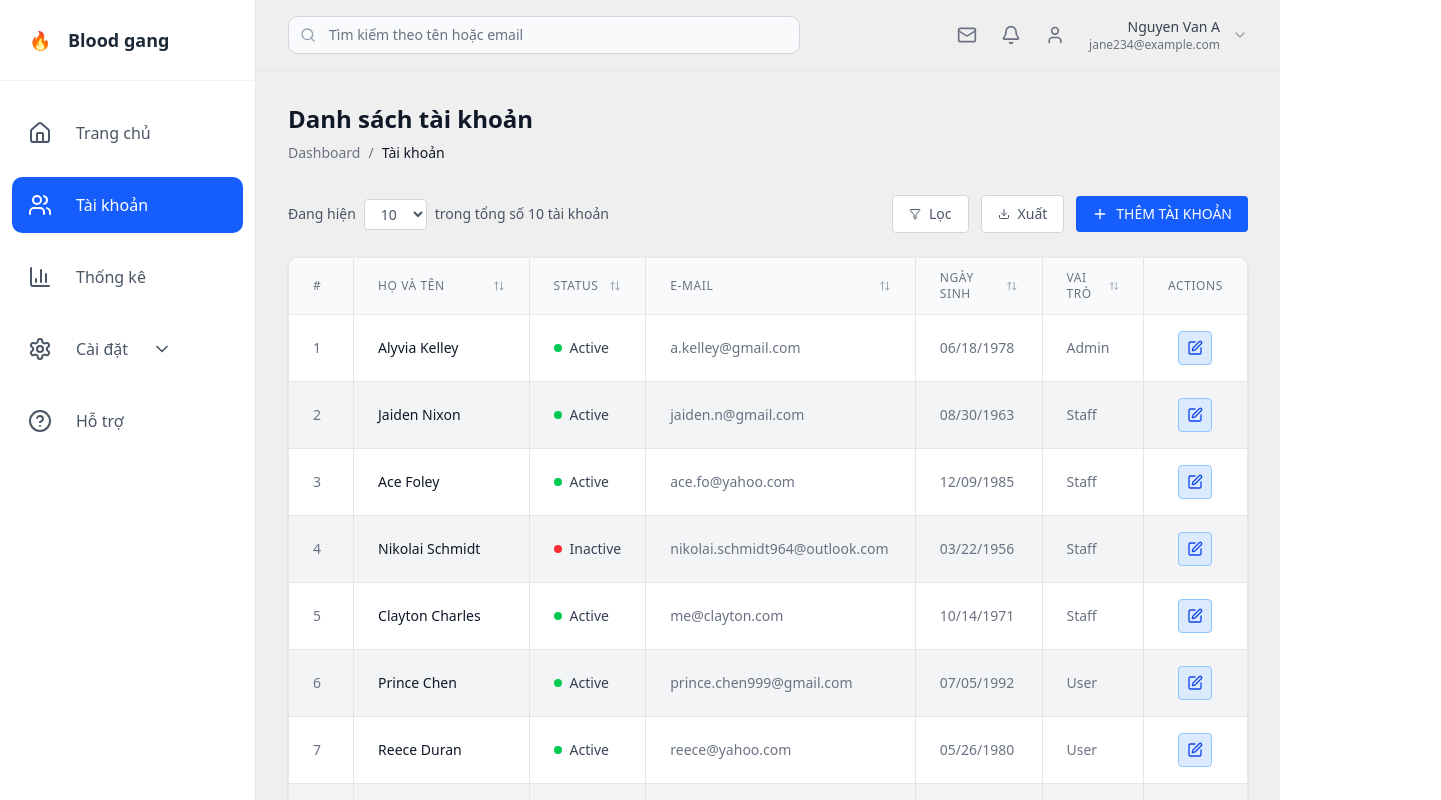
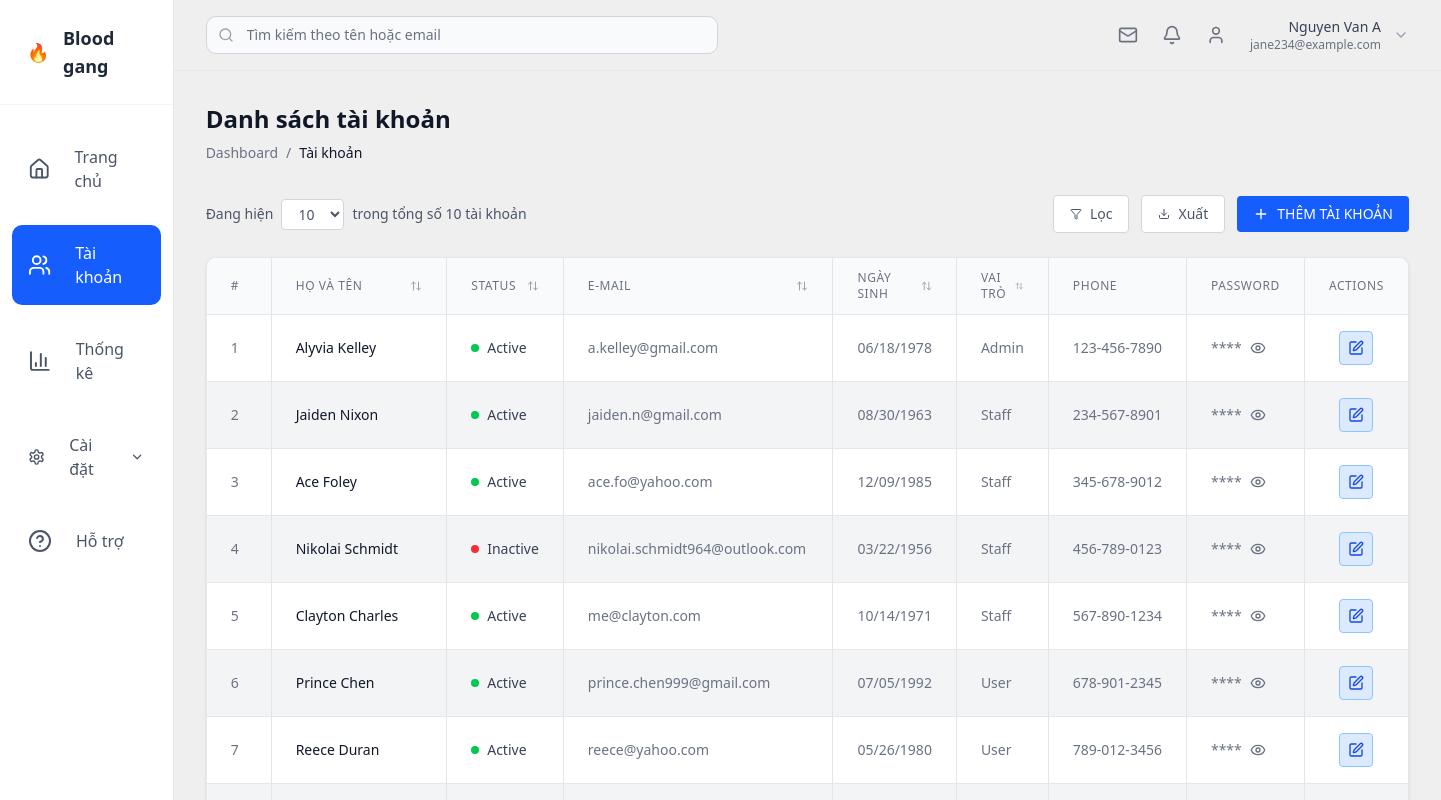
Before and after one commit to QuangWorkIT/BloodDonationSupportSystem_FE, a React (Vite) app: page /admin/accounts in a window 1280 px wide. Shown: the top 800 px of the page, 1441 px wide, since content can reach past the window. Built offline with nearby package versions, Linux system fonts and the light colour scheme.

Commit message:
refactor: add password and phone field to accounts

```diff
--- a/src/pages/Admin/AccountDashboard.tsx
+++ b/src/pages/Admin/AccountDashboard.tsx
@@ -16,6 +16,8 @@ import {
   Plus,
   ArrowDown,
   ArrowUp,
+  Eye,
+  EyeOff,
 } from "lucide-react";
 import AdminSidebar from "./AdminSidebar";
 import DatePicker from "@/components/ui/datepicker";
@@ -27,12 +29,15 @@ interface Account {
   email: string;
   birthDate: string;
   role: string;
+  phone: string;
+  password: string;
 }
 
 const AccountDashboard = () => {
   const [currentPage, setCurrentPage] = useState(1);
   const [rowsPerPage, setRowsPerPage] = useState(10);
   const [activeSidebarItem, setActiveSidebarItem] = useState("accounts");
+  const [showPassword, setShowPassword] = useState<Record<number, boolean>>({});
   const [accounts, setAccounts] = useState<Account[]>([
     {
       id: 1,
@@ -41,6 +46,8 @@ const AccountDashboard = () => {
       email: "a.kelley@gmail.com",
       birthDate: "06/18/1978",
       role: "Admin",
+      phone: "123-456-7890",
+      password: "password123",
     },
     {
       id: 2,
@@ -49,6 +56,8 @@ const AccountDashboard = () => {
       email: "jaiden.n@gmail.com",
       birthDate: "08/30/1963",
       role: "Staff",
+      phone: "234-567-8901",
+      password: "password234",
     },
     {
       id: 3,
@@ -57,6 +66,8 @@ const AccountDashboard = () => {
       email: "ace.fo@yahoo.com",
       birthDate: "12/09/1985",
       role: "Staff",
+      phone: "345-678-9012",
+      password: "password345",
     },
     {
       id: 4,
@@ -65,6 +76,8 @@ const AccountDashboard = () => {
       email: "nikolai.schmidt964@outlook.com",
       birthDate: "03/22/1956",
       role: "Staff",
+      phone: "456-789-0123",
+      password: "password456",
     },
     {
       id: 5,
@@ -73,6 +86,8 @@ const AccountDashboard = () => {
       email: "me@clayton.com",
       birthDate: "10/14/1971",
       role: "Staff",
+      phone: "567-890-1234",
+      password: "password567",
     },
     {
       id: 6,
@@ -81,6 +96,8 @@ const AccountDashboard = () => {
       email: "prince.chen999@gmail.com",
       birthDate: "07/05/1992",
       role: "User",
+      phone: "678-901-2345",
+      password: "password678",
     },
     {
       id: 7,
@@ -89,6 +106,8 @@ const AccountDashboard = () => {
       email: "reece@yahoo.com",
       birthDate: "05/26/1980",
       role: "User",
+      phone: "789-012-3456",
+      password: "password789",
     },
     {
       id: 8,
@@ -97,6 +116,8 @@ const AccountDashboard = () => {
       email: "anastasia.spring@mcdaniel2.com",
       birthDate: "02/11/1968",
       role: "User",
+      phone: "890-123-4567",
+      password: "password890",
     },
     {
       id: 9,
@@ -105,6 +126,8 @@ const AccountDashboard = () => {
       email: "Me.boyle@gmail.com",
       birthDate: "08/03/1974",
       role: "User",
+      phone: "901-234-5678",
+      password: "password901",
     },
     {
       id: 10,
@@ -113,6 +136,8 @@ const AccountDashboard = () => {
       email: "Kailee.thomas@gmail.com",
       birthDate: "11/28/1954",
       role: "User",
+      phone: "012-345-6789",
+      password: "password012",
     },
   ]);
 
@@ -135,8 +160,17 @@ const AccountDashboard = () => {
     email: "",
     birthDate: "",
     role: "User",
+    phone: "",
+    password: "",
   });
   const [validationErrors, setValidationErrors] = useState<Record<string, string>>({});
+
+  const togglePasswordVisibility = (id: number) => {
+    setShowPassword((prev) => ({
+      ...prev,
+      [id]: !prev[id],
+    }));
+  };
 
   // Filter and search logic
   const [sortConfig, setSortConfig] = useState<{
@@ -152,7 +186,8 @@ const AccountDashboard = () => {
       result = result.filter(
         (account) =>
           account.name.toLowerCase().includes(searchTerm.toLowerCase()) ||
-          account.email.toLowerCase().includes(searchTerm.toLowerCase())
+          account.email.toLowerCase().includes(searchTerm.toLowerCase()) ||
+          account.phone.toLowerCase().includes(searchTerm.toLowerCase())
       );
     }
 
@@ -167,17 +202,16 @@ const AccountDashboard = () => {
     }
 
     // Apply sorting
-    if (sortConfig.key) {
     result.sort((a, b) => {
-        if (a[sortConfig.key] < b[sortConfig.key]) {
+      const key = sortConfig.key as keyof Account;
+      if (a[key] < b[key]) {
         return sortConfig.direction === "ascending" ? -1 : 1;
       }
-        if (a[sortConfig.key] > b[sortConfig.key]) {
+      if (a[key] > b[key]) {
         return sortConfig.direction === "ascending" ? 1 : -1;
       }
       return 0;
     });
-    }
 
     return result;
   }, [accounts, searchTerm, filters, sortConfig]);
@@ -211,6 +245,8 @@ const AccountDashboard = () => {
       birthDate: account.birthDate,
       role: account.role,
       status: account.status,
+      phone: account.phone,
+      password: account.password,
     });
   };
 
@@ -255,6 +291,8 @@ const AccountDashboard = () => {
       email: "",
       birthDate: "",
       role: "User",
+      phone: "",
+      password: "",
     });
     setValidationErrors({});
   };
@@ -272,10 +310,27 @@ const AccountDashboard = () => {
       errors.email = "Invalid email format";
     }
 
+    if (!newAccount.birthDate.trim()) {
+      errors.birthDate = "Birth date is required";
+    }
+
+    if (!newAccount.phone.trim()) {
+      errors.phone = "Phone is required";
+    }
+
+    if (!newAccount.password.trim()) {
+      errors.password = "Password is required";
+    } else if (newAccount.password.length < 6) {
+      errors.password = "Password must be at least 6 characters";
+    }
+
     setValidationErrors(errors);
     return Object.keys(errors).length === 0;
   };
 
+  const handleBirthDateChange = (date: string) => {
+    setNewAccount((prev) => ({ ...prev, birthDate: date }));
+  };
   const handleNewAccountChange = (e: React.ChangeEvent<HTMLInputElement | HTMLSelectElement>) => {
     const { name, value } = e.target;
     setNewAccount((prev) => ({
@@ -310,6 +365,8 @@ const AccountDashboard = () => {
       email: "",
       birthDate: "",
       role: "User",
+      phone: "",
+      password: "",
     });
   };
 
@@ -321,6 +378,8 @@ const AccountDashboard = () => {
       email: "",
       birthDate: "",
       role: "User",
+      phone: "",
+      password: "",
     });
     setValidationErrors({});
   };
@@ -538,6 +597,12 @@ const AccountDashboard = () => {
                       <ArrowUpDown className="w-3 h-3 text-gray-400" />
                     </div>
                   </th>
+                  <th className="px-6 py-3 text-left text-xs font-medium text-gray-500 uppercase tracking-wider border-r">
+                    Phone
+                  </th>
+                  <th className="px-6 py-3 text-left text-xs font-medium text-gray-500 uppercase tracking-wider border-r">
+                    Password
+                  </th>
                   <th className="px-6 py-3 text-left text-xs font-medium text-gray-500 uppercase tracking-wider">
                     Actions
                   </th>
@@ -635,6 +700,62 @@ const AccountDashboard = () => {
                         )}
                       </td>
 
+                      {/* Phone */}
+                      <td className="px-6 py-4 whitespace-nowrap text-sm text-gray-500 border-r">
+                        {editingId === account.id ? (
+                          <input
+                            type="text"
+                            name="phone"
+                            value={editFormData.phone || ""}
+                            onChange={handleEditFormChange}
+                            className="border border-gray-300 rounded px-2 py-1 text-sm w-full"
+                          />
+                        ) : (
+                          account.phone
+                        )}
+                      </td>
+
+                      {/* Password */}
+                      <td className="px-6 py-4 whitespace-nowrap text-sm text-gray-500 border-r">
+                        {editingId === account.id ? (
+                          <div className="flex items-center">
+                            <input
+                              type={showPassword[account.id] ? "text" : "password"}
+                              name="password"
+                              value={editFormData.password || ""}
+                              onChange={handleEditFormChange}
+                              className="border border-gray-300 rounded px-2 py-1 text-sm w-full"
+                            />
+                            <button
+                              type="button"
+                              onClick={() => togglePasswordVisibility(account.id)}
+                              className="ml-2 text-gray-500 hover:text-blue-600"
+                            >
+                              {showPassword[account.id] ? (
+                                <EyeOff className="w-4 h-4" />
+                              ) : (
+                                <Eye className="w-4 h-4" />
+                              )}
+                            </button>
+                          </div>
+                        ) : (
+                          <div className="flex items-center">
+                            <span>{showPassword[account.id] ? account.password : "****"}</span>
+                            <button
+                              type="button"
+                              onClick={() => togglePasswordVisibility(account.id)}
+                              className="ml-2 text-gray-500 hover:text-blue-600"
+                            >
+                              {showPassword[account.id] ? (
+                                <EyeOff className="w-4 h-4" />
+                              ) : (
+                                <Eye className="w-4 h-4" />
+                              )}
+                            </button>
+                          </div>
+                        )}
+                      </td>
+
                       {/* Actions */}
                       <td className="px-6 py-4 whitespace-nowrap text-sm font-medium text-center">
                         {editingId === account.id ? (
@@ -667,7 +788,7 @@ const AccountDashboard = () => {
                   ))
                 ) : (
                   <tr>
-                    <td colSpan={7} className="px-6 py-4 text-center text-sm text-gray-500">
+                    <td colSpan={9} className="px-6 py-4 text-center text-sm text-gray-500">
                       Không tìm thấy tài khoản nào phù hợp
                     </td>
                   </tr>
@@ -792,12 +913,55 @@ const AccountDashboard = () => {
                 <label className="block text-sm font-medium text-gray-700 mb-1">Ngày sinh</label>
                 <DatePicker
                   value={newAccount.birthDate}
-                  onChange={handleNewAccountChange}
+                  onChange={handleBirthDateChange}
                   hasError={!!validationErrors.birthDate}
                   className={`w-full ${validationErrors.birthDate ? "border-red-500" : "border-gray-300"}`}
                 />
                 {validationErrors.birthDate && (
                   <p className="text-red-500 text-xs mt-1">{validationErrors.birthDate}</p>
+                )}
+              </div>
+
+              <div>
+                <label className="block text-sm font-medium text-gray-700 mb-1">Phone</label>
+                <input
+                  type="text"
+                  name="phone"
+                  value={newAccount.phone}
+                  onChange={handleNewAccountChange}
+                  className={`w-full border ${
+                    validationErrors.phone ? "border-red-500" : "border-gray-300"
+                  } rounded px-3 py-2 text-sm`}
+                />
+                {validationErrors.phone && <p className="text-red-500 text-xs mt-1">{validationErrors.phone}</p>}
+              </div>
+
+              <div>
+                <label className="block text-sm font-medium text-gray-700 mb-1">Password</label>
+                <div className="flex items-center">
+                  <input
+                    type={showPassword[0] ? "text" : "password"}
+                    name="password"
+                    value={newAccount.password}
+                    onChange={handleNewAccountChange}
+                    className={`w-full border ${
+                      validationErrors.password ? "border-red-500" : "border-gray-300"
+                    } rounded px-3 py-2 text-sm`}
+                  />
+                  <button
+                    type="button"
+                    onClick={() => togglePasswordVisibility(0)}
+                    className="ml-2 text-gray-500 hover:text-blue-600"
+                  >
+                    {showPassword[0] ? (
+                      <EyeOff className="w-4 h-4" />
+                    ) : (
+                      <Eye className="w-4 h-4" />
+                    )}
+                  </button>
+                </div>
+                {validationErrors.password && (
+                  <p className="text-red-500 text-xs mt-1">{validationErrors.password}</p>
                 )}
               </div>
 
```
Lines whose indentation alone changed are shown as unchanged.
